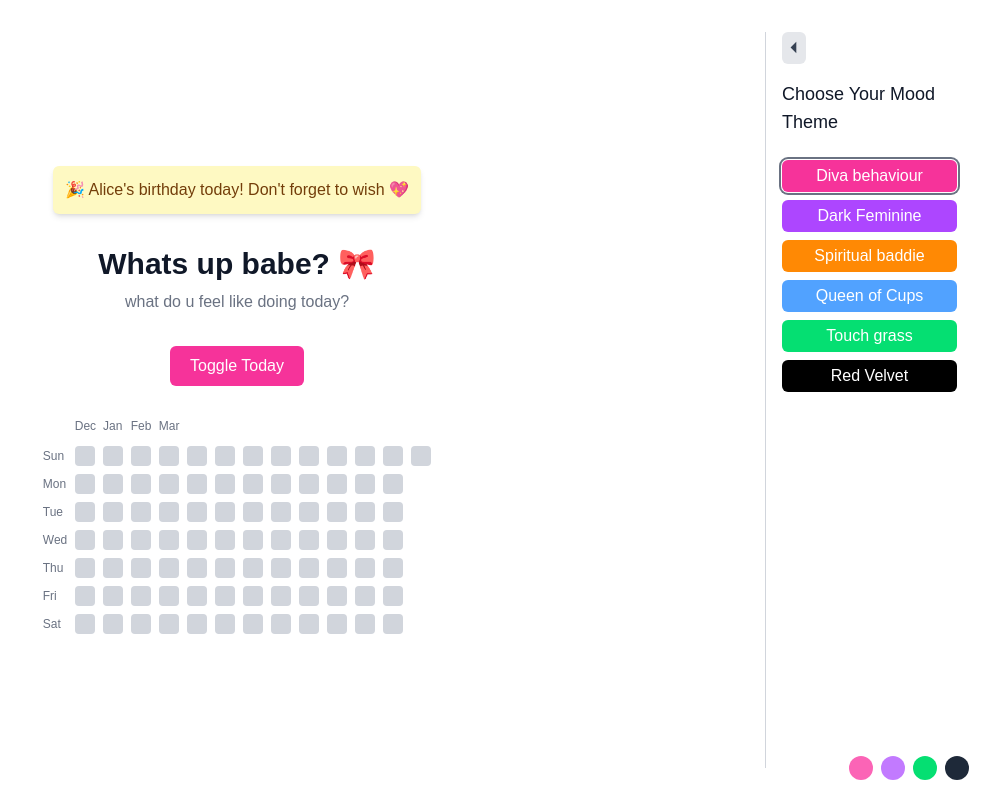
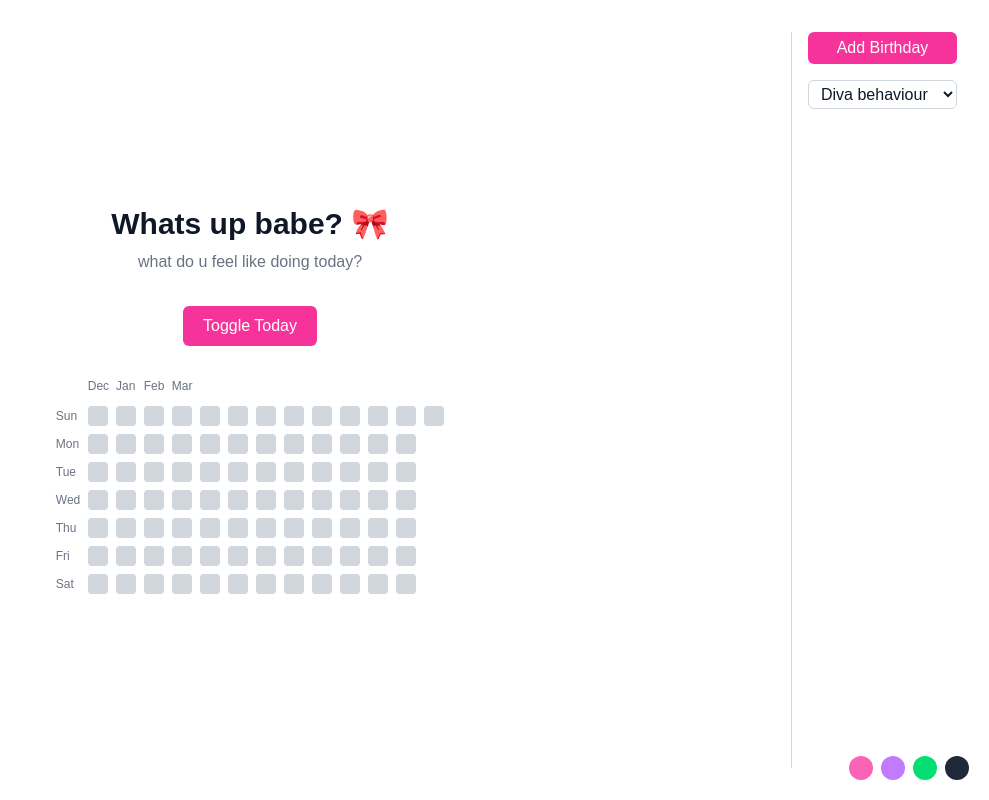
Before and after one commit to kajalsanwalll/my-dashboard, a Next.js app: page / in a window 1280 px wide. Shown: the whole page, without its empty margins (291-1280 px from the left). Built offline with nearby package versions, Linux system fonts and the light colour scheme.

Commit message:
added birthdays

```diff
--- a/app/components/Dashboard.tsx
+++ b/app/components/Dashboard.tsx
@@ -5,8 +5,9 @@ import { useState, useEffect } from "react";
 type StreakData = { dates: string[] };
 type Theme = { name: string; bg: string; text: string; accent: string };
 type Birthday = { name: string; date: string };
+type ReflectionEntry = { text: string; photo?: string };
 
-const themes: Theme[] = [
+const defaultThemes: Theme[] = [
   { name: "Diva behaviour", bg: "bg-white", text: "text-gray-900", accent: "bg-pink-500" },
   { name: "Dark Feminine", bg: "bg-gray-900", text: "text-white", accent: "bg-purple-500" },
   { name: "Spiritual baddie", bg: "bg-orange-50", text: "text-orange-900", accent: "bg-orange-400" },
@@ -15,57 +16,76 @@ const themes: Theme[] = [
   { name: "Red Velvet", bg: "bg-red-900", text: "text-white", accent: "bg-black" },
 ];
 
-// Example birthdays (add more as needed)
-const birthdays: Birthday[] = [
-  { name: "Alice", date: "2026-03-01" },
-  { name: "Bob", date: "2026-03-05" },
-];
-
 export default function Dashboard() {
   const [dates, setDates] = useState<string[]>([]);
-  const [theme, setTheme] = useState<Theme>(themes[0]);
-  const [today, setToday] = useState<Date>(new Date());
-  const [sidebarOpen, setSidebarOpen] = useState(true);
+  const [theme, setTheme] = useState<Theme>(defaultThemes[0]);
+  const [today, setToday] = useState(new Date());
   const [hydrated, setHydrated] = useState(false);
-  const [reflections, setReflections] = useState<{ [key: string]: string }>({});
+
+  // Reflections
+  const [reflections, setReflections] = useState<{ [key: string]: ReflectionEntry }>({});
   const [selectedDate, setSelectedDate] = useState<string | null>(null);
+
+  // Birthdays
+  const [birthdays, setBirthdays] = useState<Birthday[]>([]);
+  const [showBirthdayModal, setShowBirthdayModal] = useState(false);
+  const [newBirthdayName, setNewBirthdayName] = useState("");
+  const [newBirthdayDate, setNewBirthdayDate] = useState("");
   const [birthdayToday, setBirthdayToday] = useState<Birthday[]>([]);
 
-  // Hydration + load localStorage
+  // Hydrate localStorage data
   useEffect(() => {
     if (typeof window === "undefined") return;
 
-    const stored = window.localStorage.getItem("streakData");
-    if (stored) {
+    const storedStreaks = window.localStorage.getItem("streakData");
+    if (storedStreaks) {
       try {
-        const parsed: StreakData = JSON.parse(stored);
+        const parsed: StreakData = JSON.parse(storedStreaks);
         setDates(parsed.dates || []);
       } catch {}
     }
 
     const storedTheme = window.localStorage.getItem("theme");
     if (storedTheme) {
-      const t = themes.find((th) => th.name === JSON.parse(storedTheme));
+      const t = defaultThemes.find((th) => th.name === storedTheme);
       if (t) setTheme(t);
     }
 
     const storedReflections = window.localStorage.getItem("reflections");
     if (storedReflections) {
-      try {
-        setReflections(JSON.parse(storedReflections));
-      } catch {}
+      try { setReflections(JSON.parse(storedReflections)); } catch {}
     }
 
-    const now = new Date();
-    setToday(now);
+    const storedBirthdays = window.localStorage.getItem("birthdays");
+    if (storedBirthdays) {
+      try { setBirthdays(JSON.parse(storedBirthdays)); } catch {}
+    }
 
-    // Check birthdays
-    const isoToday = now.toISOString().split("T")[0];
+    setHydrated(true);
+  }, []);
+
+  // Check today's birthdays
+  useEffect(() => {
+    const isoToday = today.toISOString().split("T")[0];
     const todayBirthdays = birthdays.filter((b) => b.date === isoToday);
     setBirthdayToday(todayBirthdays);
 
-    setHydrated(true);
-  }, []);
+    if (todayBirthdays.length > 0 && "Notification" in window) {
+      if (Notification.permission === "granted") {
+        todayBirthdays.forEach((b) =>
+          new Notification("Birthday Alert! 🎉", { body: `${b.name} has a birthday today!` })
+        );
+      } else if (Notification.permission !== "denied") {
+        Notification.requestPermission().then((perm) => {
+          if (perm === "granted") {
+            todayBirthdays.forEach((b) =>
+              new Notification("Birthday Alert! 🎉", { body: `${b.name} has a birthday today!` })
+            );
+          }
+        });
+      }
+    }
+  }, [birthdays, today]);
 
   if (!hydrated) return null;
 
@@ -76,27 +96,31 @@ export default function Dashboard() {
     window.localStorage.setItem("streakData", JSON.stringify({ dates: updated }));
   };
 
-  const handleThemeChange = (th: Theme) => {
-    setTheme(th);
-    window.localStorage.setItem("theme", JSON.stringify(th.name));
-  };
-
-  const openReflection = (date: string) => setSelectedDate(date);
-  const saveReflection = (text: string) => {
+  const saveReflection = (text: string, photo?: string) => {
     if (!selectedDate) return;
-    const updated = { ...reflections, [selectedDate]: text };
+    const updated = { ...reflections, [selectedDate]: { text, photo } };
     setReflections(updated);
     window.localStorage.setItem("reflections", JSON.stringify(updated));
     setSelectedDate(null);
   };
 
+  const addBirthday = () => {
+    if (!newBirthdayName || !newBirthdayDate) return;
+    const updated = [...birthdays, { name: newBirthdayName, date: newBirthdayDate }];
+    setBirthdays(updated);
+    window.localStorage.setItem("birthdays", JSON.stringify(updated));
+    setNewBirthdayName("");
+    setNewBirthdayDate("");
+    setShowBirthdayModal(false);
+  };
+
   return (
     <div className={`flex min-h-screen ${theme.bg} ${theme.text} p-8`}>
+      {/* Main Content */}
       <main className="flex-1 flex flex-col items-center justify-center space-y-8 transition-colors duration-300">
-        {/* Birthday Notification */}
         {birthdayToday.length > 0 && (
           <div className="p-3 bg-yellow-100 text-yellow-900 rounded-md shadow-md text-center">
-            🎉 {birthdayToday.map((b) => b.name).join(", ")}'s birthday today! Don't forget to wish 💖
+            🎉 {birthdayToday.map((b) => b.name).join(", ")}'s birthday today! 💖
           </div>
         )}
 
@@ -117,57 +141,77 @@ export default function Dashboard() {
           today={today}
           accent={theme.accent}
           reflections={reflections}
-          onDayClick={openReflection}
+          onDayClick={(date) => setSelectedDate(date)}
         />
       </main>
 
       {/* Sidebar */}
-      <aside
-        className={`flex-shrink-0 ml-8 border-l border-gray-300 pl-4 transition-all duration-500 ease-in-out ${
-          sidebarOpen ? "w-48" : "w-12"
-        }`}
-      >
+      <aside className="flex-shrink-0 ml-8 border-l border-gray-300 pl-4 flex flex-col gap-4">
+        {/* Add Birthday */}
         <button
-          onClick={() => setSidebarOpen(!sidebarOpen)}
-          className="mb-4 px-2 py-1 rounded-md bg-gray-200 text-gray-700 hover:bg-gray-300 transition"
+          onClick={() => setShowBirthdayModal(true)}
+          className="px-2 py-1 bg-pink-500 text-white rounded-md hover:bg-pink-600 transition"
         >
-          {sidebarOpen ? "⏴" : "⏵"}
+          Add Birthday
         </button>
 
-        {sidebarOpen ? (
-          <div className="flex flex-col gap-2">
-            <h2 className="text-lg font-medium mb-4">Choose Your Mood Theme</h2>
-            {themes.map((th) => (
+        {/* Theme Selector */}
+        <select
+          value={theme.name}
+          onChange={(e) => {
+            const t = defaultThemes.find((th) => th.name === e.target.value);
+            if (t) { setTheme(t); window.localStorage.setItem("theme", t.name); }
+          }}
+          className="px-2 py-1 rounded-md border border-gray-300"
+        >
+          {defaultThemes.map((th) => (
+            <option key={th.name} value={th.name}>{th.name}</option>
+          ))}
+        </select>
+      </aside>
+
+      {/* Birthday Modal */}
+      {showBirthdayModal && (
+        <div className="fixed inset-0 bg-black bg-opacity-50 flex items-center justify-center z-50">
+          <div className="bg-white rounded-md p-6 w-96 text-gray-900 shadow-lg">
+            <h2 className="text-lg font-semibold mb-4">Add Birthday</h2>
+            <input
+              type="text"
+              placeholder="Name"
+              value={newBirthdayName}
+              onChange={(e) => setNewBirthdayName(e.target.value)}
+              className="w-full px-2 py-1 border border-gray-300 rounded-md mb-2"
+            />
+            <input
+              type="date"
+              value={newBirthdayDate}
+              onChange={(e) => setNewBirthdayDate(e.target.value)}
+              className="w-full px-2 py-1 border border-gray-300 rounded-md mb-4"
+            />
+            <div className="flex justify-end gap-2">
               <button
-                key={th.name}
-                onClick={() => handleThemeChange(th)}
-                className={`px-3 py-1 rounded-md text-white ${th.accent} ${
-                  theme.name === th.name ? "ring-2 ring-offset-1 ring-gray-500" : ""
-                }`}
+                onClick={() => setShowBirthdayModal(false)}
+                className="px-4 py-2 bg-gray-200 rounded-md hover:bg-gray-300 transition"
               >
-                {th.name}
+                Cancel
               </button>
-            ))}
+              <button
+                onClick={addBirthday}
+                className="px-4 py-2 bg-pink-500 text-white rounded-md hover:bg-pink-600 transition"
+              >
+                Save
+              </button>
+            </div>
           </div>
-        ) : (
-          <div className="flex flex-col gap-3 items-center mt-2">
-            {themes.map((th) => (
-              <div
-                key={th.name}
-                onClick={() => handleThemeChange(th)}
-                title={th.name}
-                className={`w-5 h-5 rounded-full cursor-pointer transition-transform hover:scale-125 ${th.accent}`}
-              />
-            ))}
-          </div>
-        )}
-      </aside>
+        </div>
+      )}
 
       {/* Reflection Modal */}
       {selectedDate && (
         <ReflectionModal
           date={selectedDate}
-          initialText={reflections[selectedDate] || ""}
+          initialText={reflections[selectedDate]?.text || ""}
+          initialPhoto={reflections[selectedDate]?.photo}
           onSave={saveReflection}
           onClose={() => setSelectedDate(null)}
         />
@@ -175,8 +219,7 @@ export default function Dashboard() {
     </div>
   );
 }
-
-// CalendarGrid with reflections
+// CalendarGrid Component
 function CalendarGrid({
   dates,
   today,
@@ -187,11 +230,10 @@ function CalendarGrid({
   dates: string[];
   today: Date;
   accent: string;
-  reflections: { [key: string]: string };
+  reflections: { [key: string]: ReflectionEntry };
   onDayClick: (date: string) => void;
 }) {
   const weeksToShow = 12;
-
   const endDate = new Date(today);
   const startDate = new Date(today);
   startDate.setDate(today.getDate() - weeksToShow * 7);
@@ -220,26 +262,19 @@ function CalendarGrid({
 
   return (
     <div className="flex flex-col gap-3">
-      {/* Month labels */}
       <div className="flex gap-2 ml-8 text-xs text-gray-500">
         {monthLabels.map((m) => (
-          <div key={m.index} className="w-5 text-center font-medium">
-            {m.label}
-          </div>
+          <div key={m.index} className="w-5 text-center font-medium">{m.label}</div>
         ))}
       </div>
 
       <div className="flex gap-2">
-        {/* Weekdays */}
         <div className="flex flex-col gap-2 text-xs text-gray-500">
           {weekdays.map((day) => (
-            <div key={day} className="h-5 flex items-center">
-              {day}
-            </div>
+            <div key={day} className="h-5 flex items-center">{day}</div>
           ))}
         </div>
 
-        {/* Calendar grid */}
         <div className="flex gap-2 overflow-x-auto">
           {weeks.map((week, weekIndex) => (
             <div key={weekIndex} className="flex flex-col gap-2">
@@ -254,11 +289,7 @@ function CalendarGrid({
                     key={iso}
                     onClick={() => !isFuture && onDayClick(iso)}
                     className={`w-5 h-5 rounded-sm cursor-pointer transition ${
-                      isFuture
-                        ? "bg-transparent"
-                        : isCompleted
-                        ? accent
-                        : "bg-gray-300"
+                      isFuture ? "bg-transparent" : isCompleted ? accent : "bg-gray-300"
                     } ${hasReflection ? "ring-2 ring-yellow-400" : ""}`}
                     title={`${date.toDateString()}${hasReflection ? " – Reflection exists" : ""}`}
                   />
@@ -276,37 +307,46 @@ function CalendarGrid({
 function ReflectionModal({
   date,
   initialText,
+  initialPhoto,
   onSave,
   onClose,
 }: {
   date: string;
   initialText: string;
-  onSave: (text: string) => void;
+  initialPhoto?: string;
+  onSave: (text: string, photo?: string) => void;
   onClose: () => void;
 }) {
   const [text, setText] = useState(initialText);
+  const [photo, setPhoto] = useState<string | undefined>(initialPhoto);
+
+  const handlePhotoUpload = (e: React.ChangeEvent<HTMLInputElement>) => {
+    const file = e.target.files?.[0];
+    if (!file) return;
+    const reader = new FileReader();
+    reader.onload = () => setPhoto(reader.result as string);
+    reader.readAsDataURL(file);
+  };
 
   return (
     <div className="fixed inset-0 bg-black bg-opacity-50 flex items-center justify-center z-50">
       <div className="bg-white rounded-md p-6 w-96 text-gray-900 shadow-lg">
         <h2 className="text-lg font-semibold mb-2">{date} Reflection</h2>
         <textarea
-          className="w-full h-32 p-2 border border-gray-300 rounded-md mb-4"
+          className="w-full h-24 p-2 border border-gray-300 rounded-md mb-2"
           value={text}
           onChange={(e) => setText(e.target.value)}
           placeholder="Write something about your day..."
         />
+        <div className="mb-2">
+          <input type="file" accept="image/*" onChange={handlePhotoUpload} />
+        </div>
+        {photo && <img src={photo} className="w-24 h-24 object-cover rounded-md mb-2" alt="reflection photo" />}
         <div className="flex justify-end gap-2">
-          <button
-            onClick={onClose}
-            className="px-4 py-2 bg-gray-200 rounded-md hover:bg-gray-300 transition"
-          >
+          <button onClick={onClose} className="px-4 py-2 bg-gray-200 rounded-md hover:bg-gray-300 transition">
             Close
           </button>
-          <button
-            onClick={() => onSave(text)}
-            className="px-4 py-2 bg-pink-500 text-white rounded-md hover:bg-pink-600 transition"
-          >
+          <button onClick={() => onSave(text, photo)} className="px-4 py-2 bg-pink-500 text-white rounded-md hover:bg-pink-600 transition">
             Save
           </button>
         </div>
```
